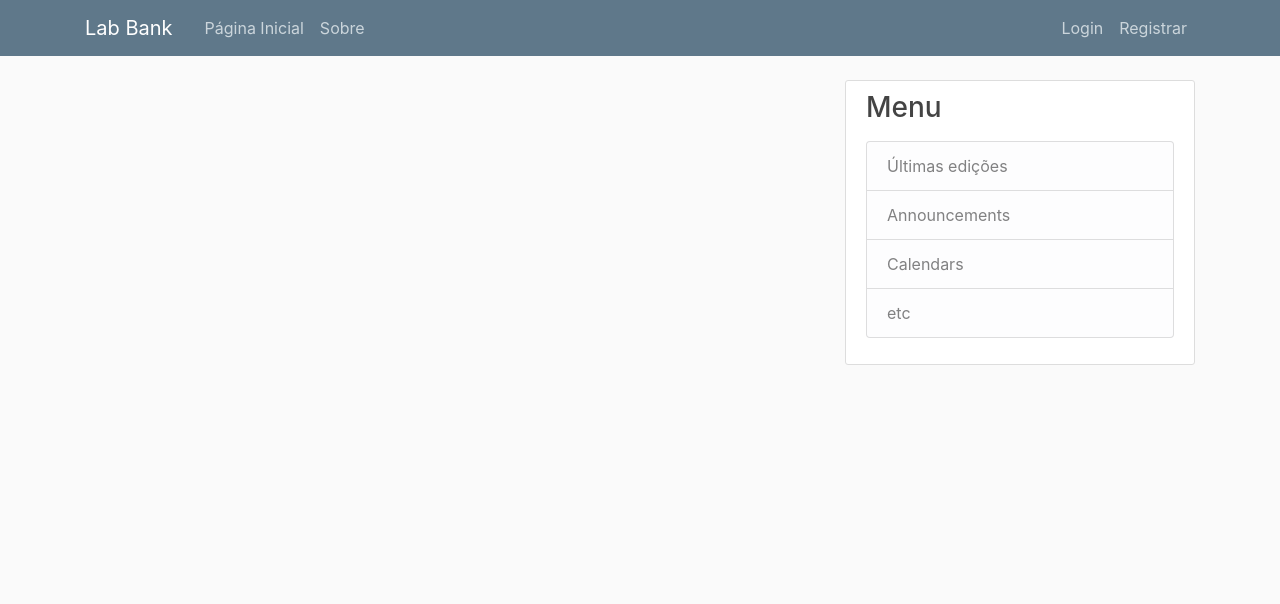
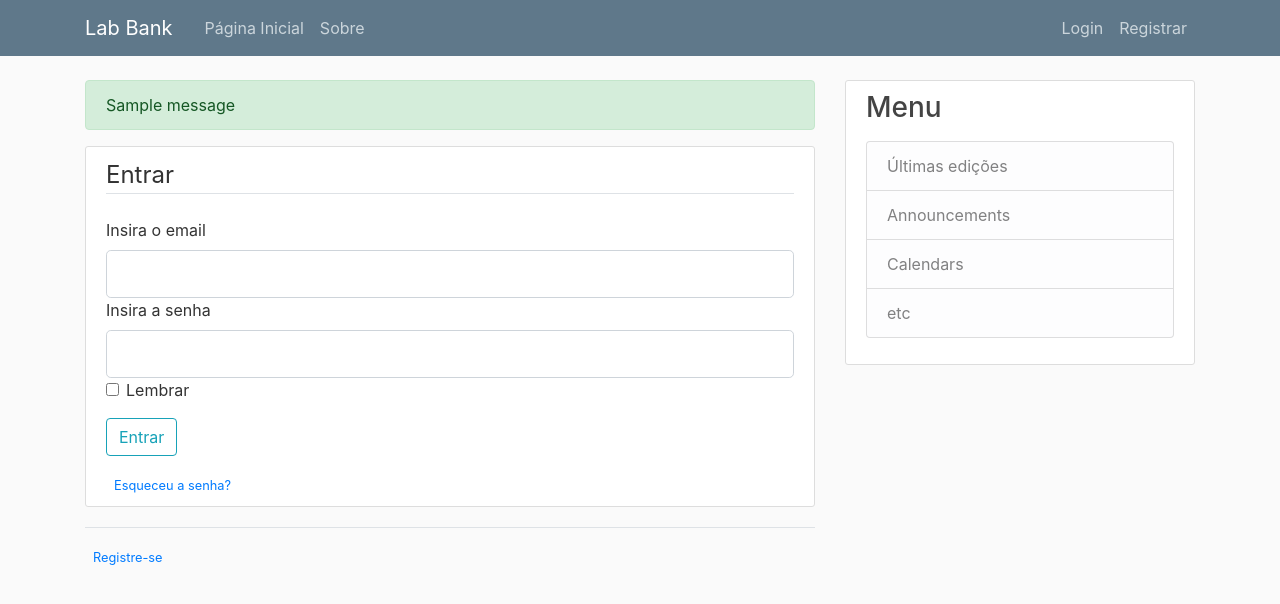
Before and after one commit to ricardosaito0/lab_bank, a Flask app: page /login in a window 1280 px wide. Shown: the top 604 px of the page. Run offline with Flask 3, Linux system fonts and the light colour scheme; one stand-in notice (Sample message) is shown; some libraries are stand-ins or nearby versions.

Commit message:
Atualização 02/06/24

```diff
--- a/lab_bank.py
+++ b/lab_bank.py
@@ -1,4 +1,4 @@
-from flask import Flask, render_template, url_for
+from flask import Flask, render_template, url_for, flash, redirect
 from markupsafe import escape
 from forms import RegistrationForm, LoginForm
 
@@ -24,12 +24,30 @@ def register():
 
     form = RegistrationForm()
 
+    if form.validate_on_submit():
+
+        flash(f'Conta criada para {form.username.data}', 'success')
+
+        return redirect(url_for('home'))
+
     return render_template('register.html', title = 'Registrar', form = form)
 
-@app.route('/login')
+@app.route('/login', methods = ['GET', 'POST'])
 def login():
 
     form = LoginForm()
+
+    if form.validate_on_submit():
+
+        if form.email.data == 'admin@usp.br' and form.password.data == 'psswd':
+
+            flash(f'Login feito com sucesso', 'success')
+
+            return redirect(url_for('home'))
+
+        else:
+
+            flash(f'Login incorreto. Verifique email e senha', 'danger')
 
     return render_template('login.html', title = 'Entrar', form = form)
 
--- a/templates/layout.html
+++ b/templates/layout.html
@@ -32,13 +32,13 @@
           </button>
           <div class="collapse navbar-collapse" id="navbarToggle">
             <div class="navbar-nav mr-auto">
-              <a class="nav-item nav-link" href="/">Página Inicial</a>
-              <a class="nav-item nav-link" href="/about">Sobre</a>
+              <a class="nav-item nav-link" href="{{ url_for('home') }}">Página Inicial</a>
+              <a class="nav-item nav-link" href="{{ url_for('about') }}">Sobre</a>
             </div>
             <!-- Navbar Right Side -->
             <div class="navbar-nav">
-              <a class="nav-item nav-link" href="/login">Login</a>
-              <a class="nav-item nav-link" href="/register">Registrar</a>
+              <a class="nav-item nav-link" href="{{ url_for('login') }}">Login</a>
+              <a class="nav-item nav-link" href="{{ url_for('register') }}">Registrar</a>
             </div>
           </div>
         </div>
@@ -48,6 +48,24 @@
     <main role="main" class="container">
       <div class="row">
         <div class="col-md-8">
+          {% with messages = get_flashed_messages(with_categories = true) %}
+
+            {% if messages %}
+
+              {% for category, message in messages %}
+
+                <div class = "alert alert-{{ category }}">
+
+                  {{ message }}
+
+                </div>
+
+              {% endfor %}
+
+            {% endif %}
+
+          {% endwith %}
+
           {% block content %}{% endblock %}
         </div>
         <div class="col-md-4">
--- a/templates/login.html
+++ b/templates/login.html
@@ -1,6 +1,101 @@
 {% extends 'layout.html' %}
 {% block content %}
 
+	<div class = 'content-section'>
 
+		<form method = 'POST' action = ''>
+
+			{{ form.hidden_tag() }}
+
+			<fieldset class = 'form-group'>
+
+				<legend class = 'border-bottom mb-4'> Entrar </legend>
+
+				<div class 'form-group'>
+
+					{{ form.email.label(class = 'form-control-label') }}
+
+					{% if form.email.errors %}
+
+					{{ form.email(class = 'form-control form-control-lg is-invalid') }}
+
+					<div class = "invalid-feedback">
+
+						{% for error in form.email.errors %}
+
+							<span> {{ error }} </span>
+
+						{% endfor %}
+
+					</div>
+
+					{% else %}
+
+						{{ form.email(class = 'form-control form-control-lg') }}
+
+					{% endif %}
+
+				</div>
+
+				<div class 'form-group'>
+
+					{{ form.password.label(class = 'form-control-label') }}
+
+					{% if form.password.errors %}
+
+					{{ form.password(class = 'form-control form-control-lg is-invalid') }}
+
+					<div class = "invalid-feedback">
+
+						{% for error in form.password.errors %}
+
+							<span> {{ error }} </span>
+
+						{% endfor %}
+
+					</div>
+
+					{% else %}
+
+						{{ form.password(class = 'form-control form-control-lg') }}
+
+					{% endif %}
+
+				</div>
+
+                <div class="form-check">
+
+                    {{ form.remember(class = "form-check-input") }}
+                    {{ form.remember.label(class = "form-check-label") }}
+
+                </div>
+
+			</fieldset>
+
+			<div class = 'form-group'>
+
+				{{ form.submit(class = 'btn btn-outline-info') }}
+
+			</div>
+
+            <small class = "text-muted ml-2">
+
+                <a href = "#"> Esqueceu a senha? </a>
+
+            </small>
+
+		</form>
+
+	</div>
+
+	<div class = 'border-top pt-3'>
+
+		<small class = 'text-muted'>
+
+			<a class = 'ml-2' href = '{{ url_for('register') }}'> Registre-se </a>
+
+		</small>
+
+	</div>
 
 {% endblock %}
```
Also changed, not shown: templates/register.html (+80 -4 lines).
